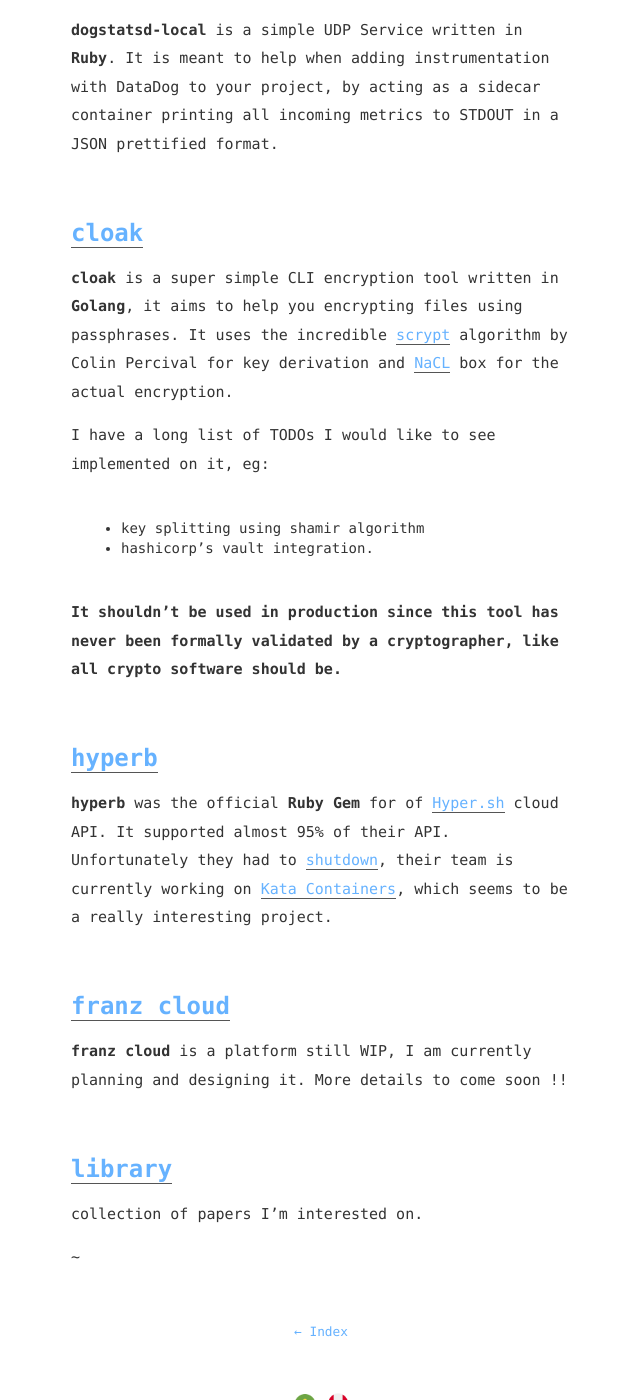
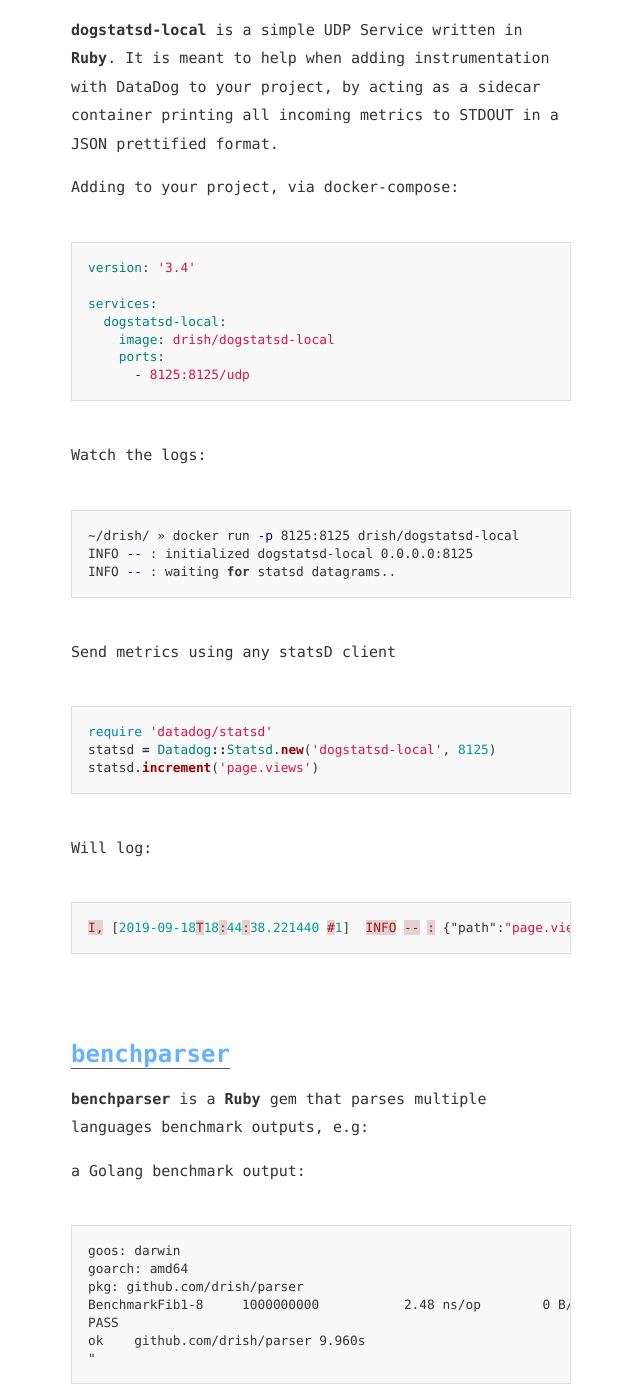
Before and after one commit to drish/blog, a Jekyll site: the page built from projects.md, in a window 1280 px wide and 1400 px high, scrolled down 898 px. Shown: the whole window, without its empty margins (319-959 px from the left). Built offline with Jekyll 4.4.1, drawn with Linux system fonts in a browser that asks for light colours; some of the changed text lies outside the part shown.

Commit message:
projects: update

````diff
--- a/projects.md
+++ b/projects.md
@@ -27,6 +27,64 @@
 ## [dogstatsd-local](https://github.com/drish/dogstatsd-local)
 
 **dogstatsd-local** is a simple UDP Service written in **Ruby**. It is meant to help when adding instrumentation with DataDog to your project, by acting as a sidecar container printing all incoming metrics to STDOUT in a JSON prettified format.
+
+Adding to your project, via docker-compose:
+
+```yml
+version: '3.4'
+
+services:
+  dogstatsd-local:
+    image: drish/dogstatsd-local
+    ports:
+      - 8125:8125/udp
+```
+
+Watch the logs:
+
+```sh
+~/drish/ » docker run -p 8125:8125 drish/dogstatsd-local
+INFO -- : initialized dogstatsd-local 0.0.0.0:8125
+INFO -- : waiting for statsd datagrams..
+```
+
+Send metrics using any statsD client
+
+```ruby
+require 'datadog/statsd'
+statsd = Datadog::Statsd.new('dogstatsd-local', 8125)
+statsd.increment('page.views')
+```
+
+Will log:
+
+```json
+I, [2019-09-18T18:44:38.221440 #1]  INFO -- : {"path":"page.views","namespace":"page","name":"views","value":1}
+```
+
+<br/>
+## [benchparser](https://github.com/drish/benchparser)
+
+**benchparser** is a **Ruby** gem that parses multiple languages benchmark outputs, e.g:
+
+a Golang benchmark output:
+
+```
+goos: darwin
+goarch: amd64
+pkg: github.com/drish/parser
+BenchmarkFib1-8     1000000000           2.48 ns/op        0 B/op        0 allocs/op
+PASS
+ok    github.com/drish/parser 9.960s
+"
+```
+
+Now to parse that:
+
+```ruby
+require 'benchparser'
+Bp.parse(data).functions.first[:iterations] # 1000000000
+```
 
 <br/>
 ## [cloak](https://github.com/drish/cloak)
````
